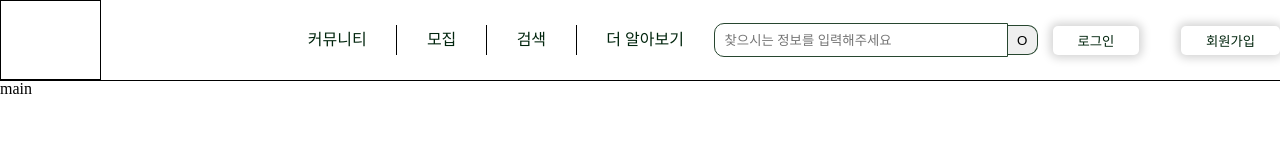
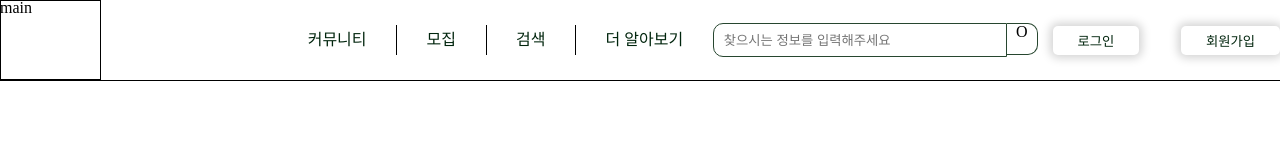
Before and after one commit to kody-gsm/Gni-client, a React (Create React App) app: page / in a window 1280 px wide. Shown: the top 160 px of the page. Built offline with nearby package versions, Linux system fonts and the light colour scheme.

Commit message:
로고만 빼고 nav 완성

```diff
--- a/src/components/Nav/Nav.js
+++ b/src/components/Nav/Nav.js
@@ -22,8 +22,12 @@ export default function Nav() {
         더 알아보기
       </Link>
       <S.form>
-        <input placeholder="찾으시는 정보를 입력해주세요" />
-        <button>O</button>
+        <form onSubmit={e => {
+          e.preventDefault();
+        }}>
+          <input placeholder="찾으시는 정보를 입력해주세요" />
+          <div>O</div>
+        </form>
       </S.form>
     </S.Between>
     <S.Right>
--- a/src/components/Nav/style.js
+++ b/src/components/Nav/style.js
@@ -1,6 +1,7 @@
 import { styled } from "styled-components";
 
 const Navigations = styled.div`
+  position: fixed;
   width:100vw;
   height:80px;
   border-bottom:1px solid black;
@@ -24,6 +25,8 @@ const HR = styled.div`
   border-left: 1px solid black;
 `
 const form = styled.div`
+  form{
+    display: flex;
     input{
       width: 280px;
       height: 30px;
@@ -31,12 +34,14 @@ const form = styled.div`
       border-radius: 10px 0 0 10px;
       border: solid 1px #27462F;
     }
-  button{
+    div{
+      cursor: pointer;
       height: 30px;
       width: 30px;
       border: solid 1px #27462F;
       border-left: none;
       border-radius: 0 10px 10px 0;
+    }
   }
 `
 const Logo = styled.div`
```
Lines whose indentation alone changed are shown as unchanged.
